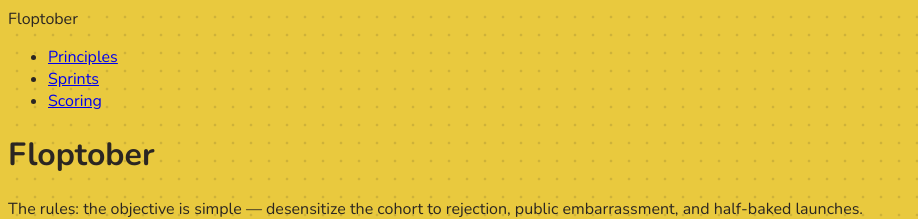
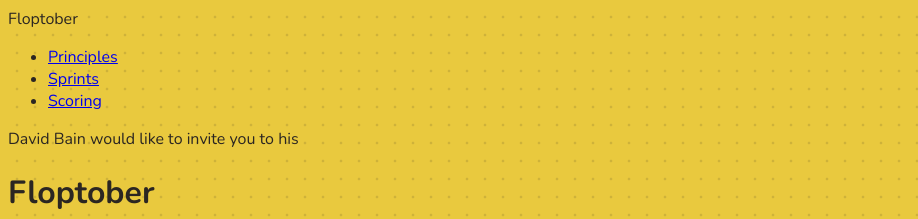
Before and after one commit to incrhst/floptober, a React app in the folder src/: page / in a window 1280 px wide. Shown: the top 219 px of the page, without its empty margins (0-918 px from the left). Built offline with nearby package versions, Linux system fonts and the light colour scheme; the HTML template or start-up script is replaced by a standard one.

Commit message:
Add David Bain personalized invitation above main heading

```diff
--- a/src/components/Hero.tsx
+++ b/src/components/Hero.tsx
@@ -35,7 +35,9 @@ export function Hero() {
             initial={{ opacity: 0, y: 14 }}
             animate={{ opacity: 1, y: 0 }}
             transition={{ duration: 0.3, ease }}>
-
+            <p className="mb-2 font-hand text-2xl text-flop-sea sm:text-3xl -rotate-1">
+              David Bain would like to invite you to his
+            </p>
             <h1 className="font-hand text-[clamp(3.5rem,11vw,8.5rem)] leading-[0.85] text-flop-ink">
               Floptober
             </h1>
```
